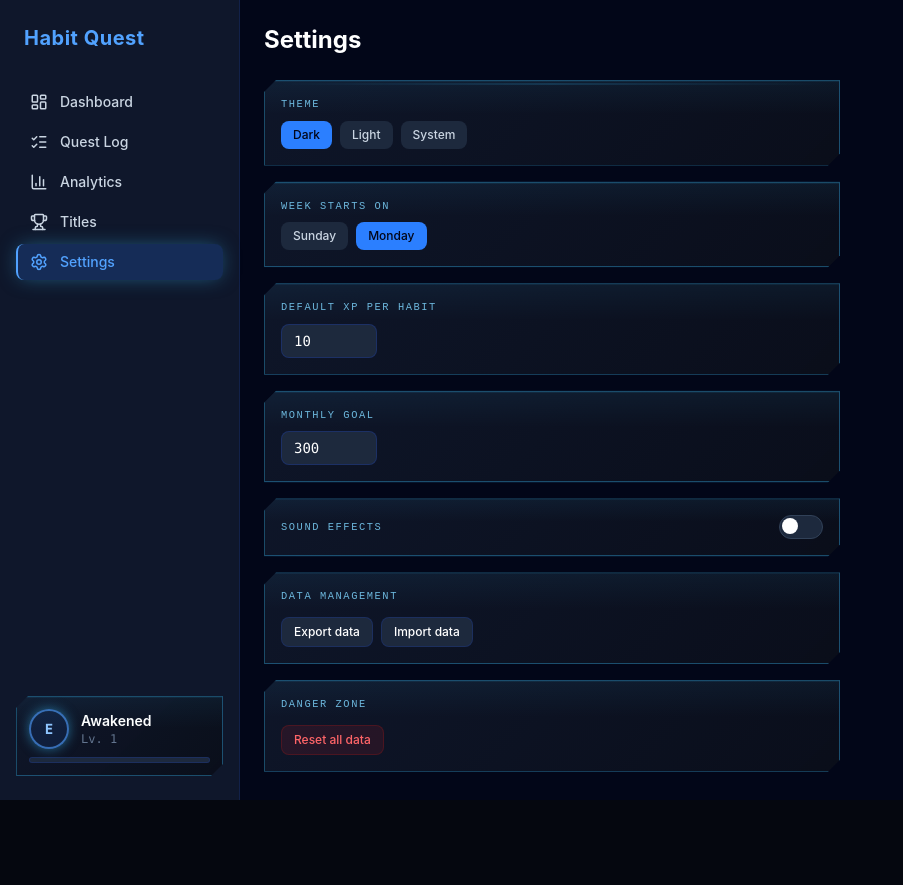
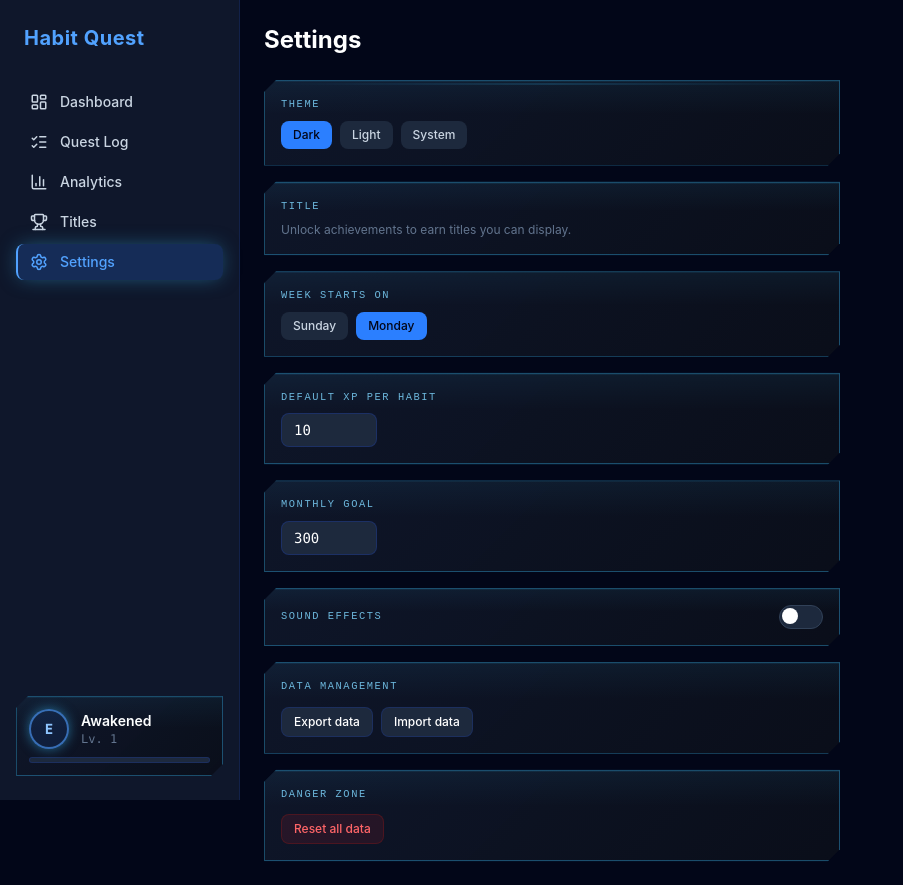
Before and after one commit to Dewesh10/habit-quest, a React (Vite) app: page /settings in a window 1280 px wide. Shown: the whole page, without its empty margins (0-903 px from the left). Before the commit the page ends 800 px from the top, so only its background shows below. Built offline with nearby package versions, Linux system fonts and the light colour scheme.

Commit message:
WIP: title system + in-progress work

```diff
--- a/src/components/dashboard/StatusWindow.tsx
+++ b/src/components/dashboard/StatusWindow.tsx
@@ -8,6 +8,7 @@ interface StatusWindowProps {
   overallCompletion: number
   currentStreak: number
   totalCompleted: number
+  equippedTitle?: string | null
 }
 
 function StatBar({
@@ -48,6 +49,7 @@ export default function StatusWindow({
   overallCompletion,
   currentStreak,
   totalCompleted,
+  equippedTitle,
 }: StatusWindowProps) {
   const { rank, title, nextRank, nextRankLevel } = getRank(level)
   const levelProgress = xp - currentLevelXP
@@ -60,6 +62,11 @@ export default function StatusWindow({
       <div className="flex items-center justify-between mb-5">
         <div>
           <p className="system-panel-header mb-1">Status Window</p>
+          {equippedTitle && (
+            <p className="text-[0.7rem] text-cyan-300/90 tracking-wide font-mono mb-0.5">
+              &laquo; {equippedTitle} &raquo;
+            </p>
+          )}
           <h2 className="text-xl font-bold text-white tracking-wide">{title}</h2>
           {nextRank && nextRankLevel && (
             <p className="text-[0.65rem] text-slate-500 mt-1">
--- a/src/data/achievementDefs.ts
+++ b/src/data/achievementDefs.ts
@@ -8,6 +8,7 @@ export const achievementDefs: Omit<Achievement, "unlockedAt">[] = [
     name: "First Step",
     description: "Complete your first habit.",
     icon: "footprints",
+    title: "Awakened",
     criteria: { type: "firstCompletion", target: 1 },
   },
   {
@@ -15,6 +16,7 @@ export const achievementDefs: Omit<Achievement, "unlockedAt">[] = [
     name: "7 Day Warrior",
     description: "Maintain a 7-day consistency streak.",
     icon: "flame",
+    title: "Iron Will",
     criteria: { type: "streak", target: 7 },
   },
   {
@@ -22,6 +24,7 @@ export const achievementDefs: Omit<Achievement, "unlockedAt">[] = [
     name: "30 Day Warrior",
     description: "Maintain a 30-day consistency streak.",
     icon: "flame",
+    title: "Unbreakable",
     criteria: { type: "streak", target: 30 },
   },
   {
@@ -29,6 +32,7 @@ export const achievementDefs: Omit<Achievement, "unlockedAt">[] = [
     name: "100 Completions",
     description: "Complete 100 habit instances.",
     icon: "check-check",
+    title: "Relentless",
     criteria: { type: "totalCompletions", target: 100 },
   },
   {
@@ -36,6 +40,7 @@ export const achievementDefs: Omit<Achievement, "unlockedAt">[] = [
     name: "500 XP",
     description: "Earn 500 XP.",
     icon: "star",
+    title: "Rising Hunter",
     criteria: { type: "totalXP", target: 500 },
   },
 ]
--- a/src/hooks/useAchievements.ts
+++ b/src/hooks/useAchievements.ts
@@ -38,7 +38,7 @@ export function useAchievements(habits: Habit[], completions: Completion[]) {
     // Seed any achievement defs that don't exist in storage yet.
     const seeded: Achievement[] = achievementDefs.map((def) => {
       const existing = stored.find((a) => a.id === def.id)
-      return existing ?? { ...def, unlockedAt: null }
+      return { ...def, unlockedAt: existing?.unlockedAt ?? null }
     })
     setAchievements(seeded)
     setLoaded(true)
--- a/src/pages/Dashboard/Dashboard.tsx
+++ b/src/pages/Dashboard/Dashboard.tsx
@@ -165,6 +165,7 @@ export default function Dashboard() {
         overallCompletion={overallCompletion}
         currentStreak={currentStreak}
         totalCompleted={totalCompleted}
+        equippedTitle={achievements.find((a) => a.id === settings.equippedTitle)?.title ?? null}
       />
 
       <TodayView />
--- a/src/pages/Settings/Settings.tsx
+++ b/src/pages/Settings/Settings.tsx
@@ -1,15 +1,23 @@
 import { useState } from "react"
 import { useSettings } from "../../hooks/useSettings"
+import { useHabits } from "../../hooks/useHabits"
+import { useCompletions } from "../../hooks/useCompletions"
+import { useAchievements } from "../../hooks/useAchievements"
 import { storageService } from "../../services/storageService"
 
 export default function Settings() {
   const { settings, loaded, updateSettings } = useSettings()
+  const { habits } = useHabits()
+  const { completions } = useCompletions()
+  const { achievements } = useAchievements(habits, completions)
   const [resetConfirm, setResetConfirm] = useState("")
   const [showResetBox, setShowResetBox] = useState(false)
 
   if (!loaded) {
     return <p className="text-slate-400">Loading...</p>
   }
+
+  const unlockedTitles = achievements.filter((a) => a.unlockedAt && a.title)
 
   function handleExport() {
     const data = {
@@ -91,6 +99,41 @@ export default function Settings() {
             </button>
           ))}
         </div>
+      </div>
+
+      <div className="system-panel p-4 mb-4">
+        <label className="system-panel-header block mb-2">Title</label>
+        {unlockedTitles.length === 0 ? (
+          <p className="text-xs text-slate-500">
+            Unlock achievements to earn titles you can display.
+          </p>
+        ) : (
+          <div className="flex flex-wrap gap-2">
+            <button
+              onClick={() => updateSettings({ equippedTitle: null })}
+              className={`px-3 py-1.5 rounded-lg text-xs font-medium border ${
+                settings.equippedTitle === null
+                  ? "bg-blue-500 text-slate-950 border-blue-400"
+                  : "bg-slate-800 text-slate-300 border-blue-900/40"
+              }`}
+            >
+              None
+            </button>
+            {unlockedTitles.map((a) => (
+              <button
+                key={a.id}
+                onClick={() => updateSettings({ equippedTitle: a.id })}
+                className={`px-3 py-1.5 rounded-lg text-xs font-medium border ${
+                  settings.equippedTitle === a.id
+                    ? "bg-blue-500 text-slate-950 border-blue-400"
+                    : "bg-slate-800 text-slate-300 border-blue-900/40"
+                }`}
+              >
+                {a.title}
+              </button>
+            ))}
+          </div>
+        )}
       </div>
 
       <div className="system-panel p-4 mb-4">
--- a/src/services/storageService.ts
+++ b/src/services/storageService.ts
@@ -50,6 +50,7 @@ export const storageService = {
       defaultXP: 10,
       soundEnabled: false,
       monthlyGoal: 300,
+      equippedTitle: null,
     })
   },
   saveSettings(settings: Settings): void {
--- a/src/types/achievement.ts
+++ b/src/types/achievement.ts
@@ -18,6 +18,7 @@ export interface Achievement {
   name: string
   description: string
   icon: string             // lucide-react icon name
+  title?: string            // flavor title unlocked alongside this achievement, e.g. "Iron Will"
   criteria: AchievementCriteria
   unlockedAt: string | null // ISO date, null = still locked
 }
--- a/src/types/settings.ts
+++ b/src/types/settings.ts
@@ -4,4 +4,5 @@ export interface Settings {
   defaultXP: number
   soundEnabled: boolean
   monthlyGoal: number
+  equippedTitle: string | null   // achievement id whose title is currently displayed
 }
```
